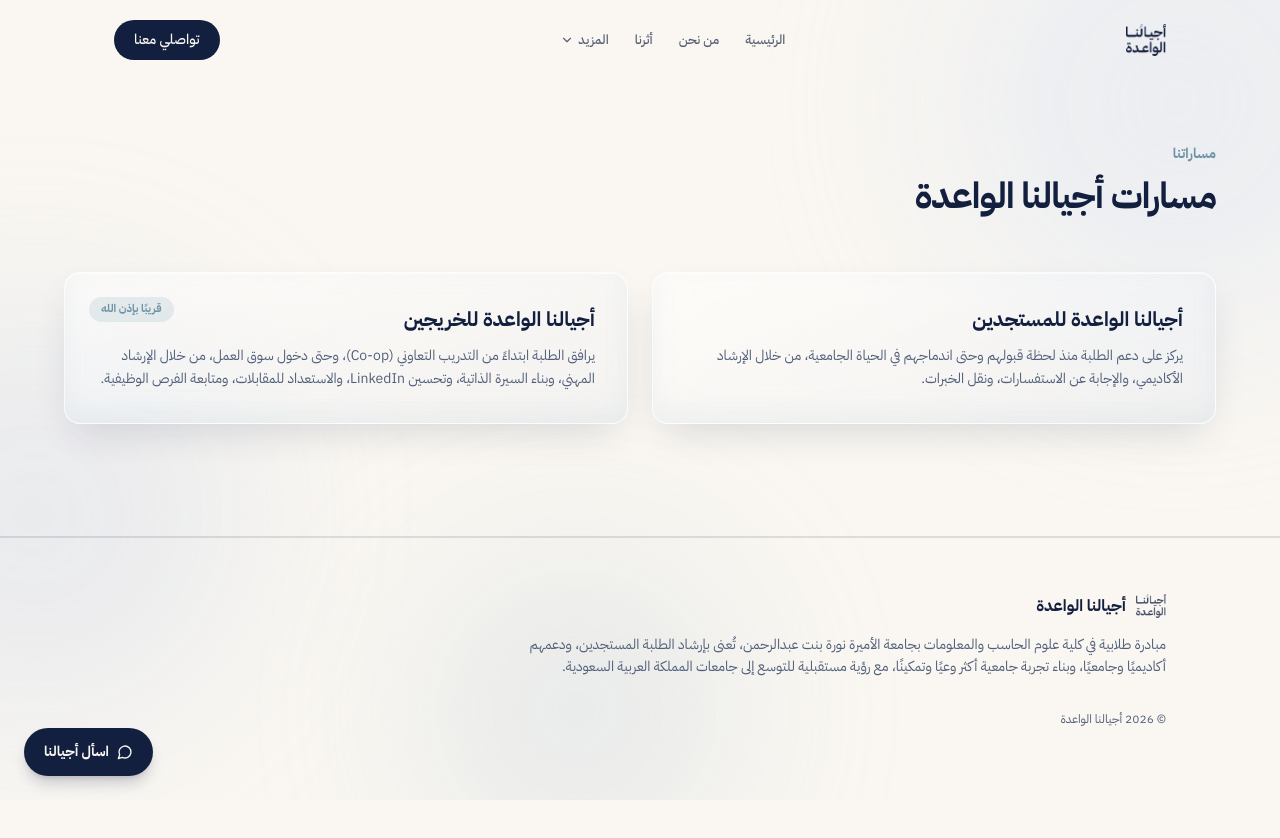
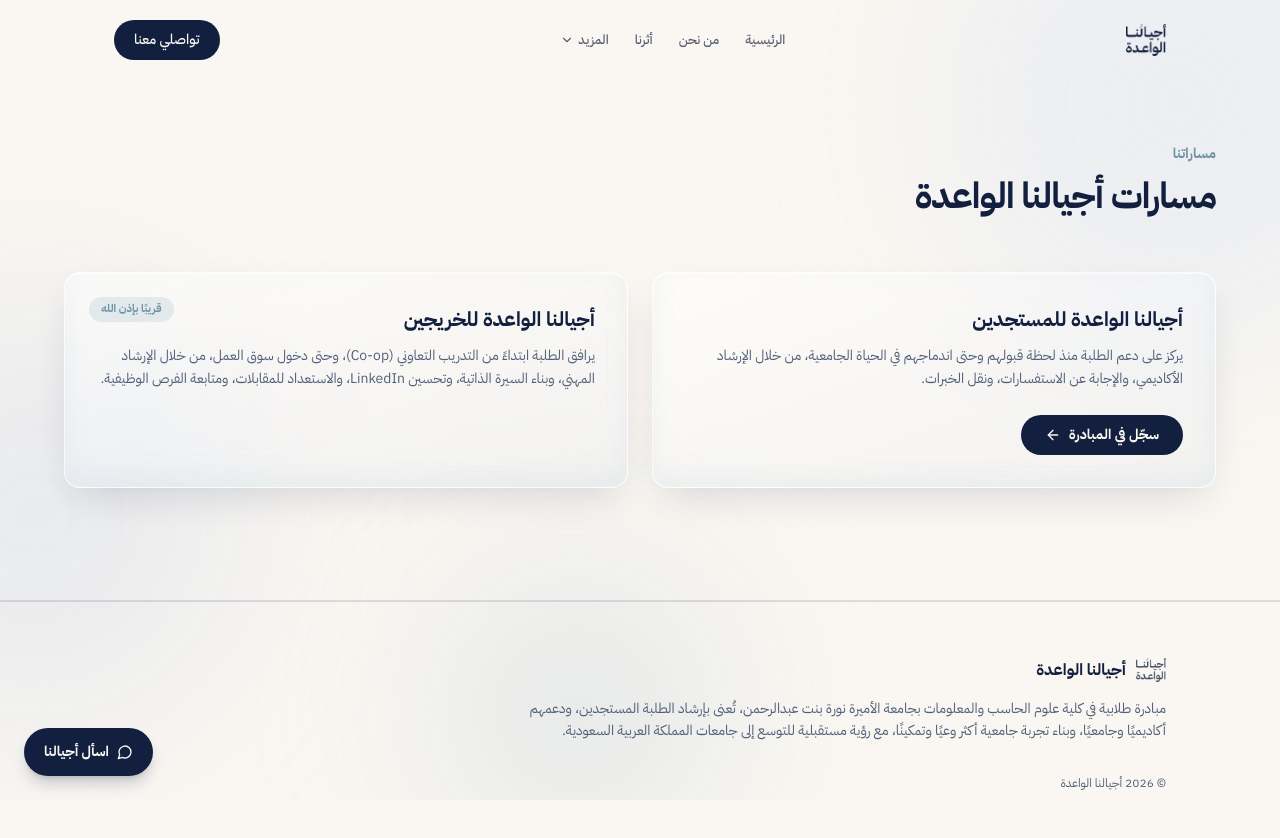
Before and after one commit to ajyalna-admin/AjyalnaAlwaidah, a Next.js app: page /tracks in a window 1280 px wide. Shown: the top 838 px of the page. Before the commit the page ends 800 px from the top, so only its background shows below. Built offline with nearby package versions, Linux system fonts and the light colour scheme.

Commit message:
Update Tracks.tsx

```diff
--- a/components/Tracks.tsx
+++ b/components/Tracks.tsx
@@ -1,6 +1,7 @@
 "use client";
 
 import { motion } from "framer-motion";
+import { ArrowLeft } from "lucide-react";
 import { SectionHeading } from "@/components/SectionHeading";
 import { tracksSection, tracks } from "@/lib/data";
 
@@ -19,7 +20,7 @@ export function Tracks() {
               viewport={{ once: true, margin: "-60px" }}
               transition={{ duration: 0.5, delay: i * 0.1, ease: [0.16, 1, 0.3, 1] }}
               whileHover={{ y: -6 }}
-              className="glass-card rounded-2xl p-8 relative"
+              className="glass-card rounded-2xl p-8 relative flex flex-col"
             >
               {!t.available && (
                 <span className="absolute top-6 left-6 rounded-full bg-sky/20 px-3 py-1 text-[11px] font-bold text-sky-deep">
@@ -28,6 +29,17 @@ export function Tracks() {
               )}
               <h3 className="font-display text-xl font-bold mb-3 pl-2 max-w-[80%]">{t.title}</h3>
               <p className="text-sm text-muted leading-relaxed">{t.description}</p>
+              {t.registerUrl && (
+                <a
+                  href={t.registerUrl}
+                  target="_blank"
+                  rel="noopener noreferrer"
+                  className="mt-6 inline-flex items-center gap-2 self-start rounded-full bg-navy text-cream px-6 py-2.5 text-sm font-bold hover:bg-navy-light transition-colors duration-200"
+                >
+                  سجّل في المبادرة
+                  <ArrowLeft className="h-4 w-4" />
+                </a>
+              )}
             </motion.div>
           ))}
         </div>
```
